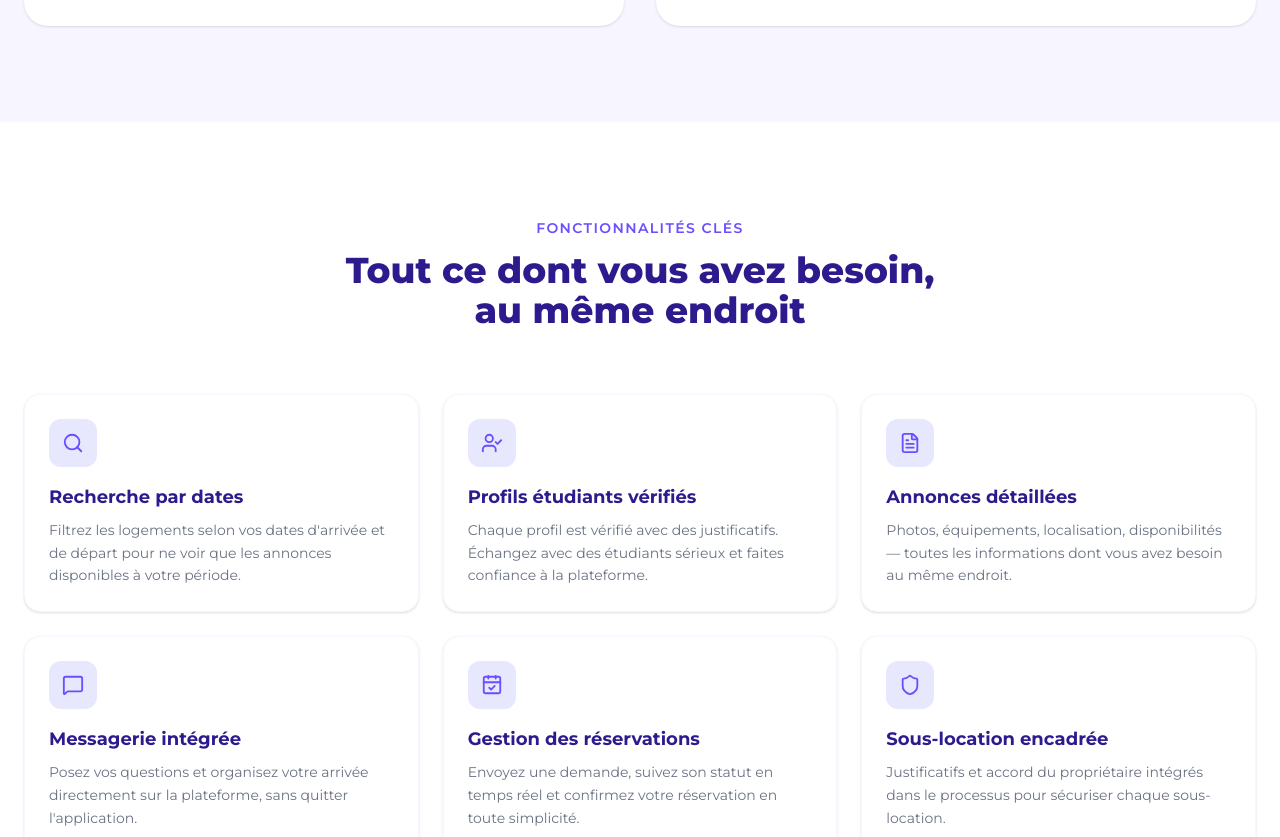
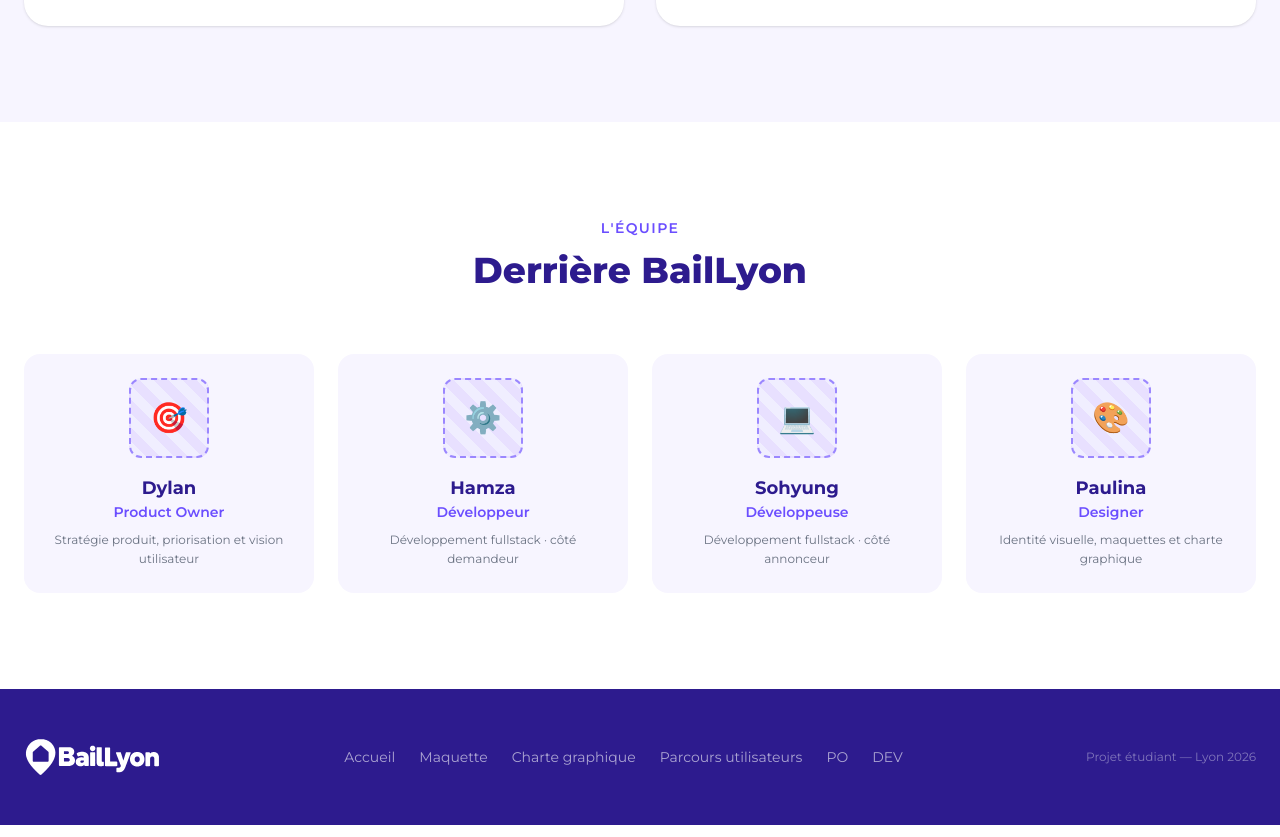
Before and after one commit to sosoYim/log-presentation, a Next.js app: page / in a window 1280 px wide. Shown: the part 1960-2797 px from the top of the page. Built offline with nearby package versions, Linux system fonts and the light colour scheme.

Commit message:
feat: remove duplicated contents from acceuil, change logo

```diff
--- a/app/page.tsx
+++ b/app/page.tsx
@@ -2,8 +2,6 @@
 import Hero from "@/components/sections/Hero";
 import About from "@/components/sections/About";
 import Personas from "@/components/sections/Personas";
-import Features from "@/components/sections/Features";
-import HowItWorks from "@/components/sections/HowItWorks";
 import Team from "@/components/sections/Team";
 import Footer from "@/components/Footer";
 
@@ -15,8 +13,6 @@
         <Hero />
         <About />
         <Personas />
-        <Features />
-        <HowItWorks />
         <Team />
       </main>
       <Footer />
--- a/components/Footer.tsx
+++ b/components/Footer.tsx
@@ -16,7 +16,7 @@
       <div className="max-w-7xl mx-auto px-6">
         <div className="flex flex-col md:flex-row items-center justify-between gap-6">
           <Link href="/">
-            <Image src="/images/logo.png" alt="BailLyon" width={120} height={40} className="h-10 w-auto brightness-0 invert" />
+            <Image src="/images/logo.svg" alt="BailLyon" width={120} height={40} className="h-10 w-auto brightness-0 invert" />
           </Link>
 
           <nav className="flex flex-wrap justify-center gap-6">
--- a/components/Navbar.tsx
+++ b/components/Navbar.tsx
@@ -23,7 +23,7 @@
       <div className="max-w-7xl mx-auto px-6 h-16 flex items-center justify-between">
         {/* Logo */}
         <Link href="/">
-          <Image src="/images/logo.png" alt="BailLyon" width={120} height={40} className="h-10 w-auto" />
+          <Image src="/images/logo.svg" alt="BailLyon" width={120} height={40} className="h-10 w-auto" />
         </Link>
 
         {/* Desktop nav */}
--- a/components/sections/Features.tsx
+++ /dev/null
@@ -1,75 +0,0 @@
-import { Search, UserCheck, MessageSquare, CalendarCheck, Shield, FileText } from "lucide-react";
-
-const features = [
-  {
-    icon: Search,
-    title: "Recherche par dates",
-    description: "Filtrez les logements selon vos dates d'arrivée et de départ pour ne voir que les annonces disponibles à votre période.",
-    color: "bg-[#E7E8FD] text-[#6B4EFF]",
-  },
-  {
-    icon: UserCheck,
-    title: "Profils étudiants vérifiés",
-    description: "Chaque profil est vérifié avec des justificatifs. Échangez avec des étudiants sérieux et faites confiance à la plateforme.",
-    color: "bg-[#E7E8FD] text-[#6B4EFF]",
-  },
-  {
-    icon: FileText,
-    title: "Annonces détaillées",
-    description: "Photos, équipements, localisation, disponibilités — toutes les informations dont vous avez besoin au même endroit.",
-    color: "bg-[#E7E8FD] text-[#6B4EFF]",
-  },
-  {
-    icon: MessageSquare,
-    title: "Messagerie intégrée",
-    description: "Posez vos questions et organisez votre arrivée directement sur la plateforme, sans quitter l'application.",
-    color: "bg-[#E7E8FD] text-[#6B4EFF]",
-  },
-  {
-    icon: CalendarCheck,
-    title: "Gestion des réservations",
-    description: "Envoyez une demande, suivez son statut en temps réel et confirmez votre réservation en toute simplicité.",
-    color: "bg-[#E7E8FD] text-[#6B4EFF]",
-  },
-  {
-    icon: Shield,
-    title: "Sous-location encadrée",
-    description: "Justificatifs et accord du propriétaire intégrés dans le processus pour sécuriser chaque sous-location.",
-    color: "bg-[#E7E8FD] text-[#6B4EFF]",
-  },
-];
-
-export default function Features() {
-  return (
-    <section className="py-24 bg-white">
-      <div className="max-w-7xl mx-auto px-6">
-        <div className="text-center mb-16">
-          <p className="text-[#6B4EFF] font-semibold tracking-widest text-sm uppercase mb-3">
-            Fonctionnalités clés
-          </p>
-          <h2 className="text-4xl font-extrabold text-[#2D1B8E]">
-            Tout ce dont vous avez besoin,<br />au même endroit
-          </h2>
-        </div>
-
-        <div className="grid sm:grid-cols-2 lg:grid-cols-3 gap-6">
-          {features.map((f, i) => {
-            const Icon = f.icon;
-            return (
-              <div
-                key={i}
-                className="bg-white rounded-2xl p-6 shadow-sm hover:shadow-md transition-shadow border border-purple-50"
-              >
-                <div className={`w-12 h-12 rounded-xl ${f.color} flex items-center justify-center mb-4`}>
-                  <Icon size={22} />
-                </div>
-                <h3 className="font-bold text-[#2D1B8E] text-lg mb-2">{f.title}</h3>
-                <p className="text-gray-500 text-sm leading-relaxed">{f.description}</p>
-              </div>
-            );
-          })}
-        </div>
-      </div>
-    </section>
-  );
-}
--- a/components/sections/HowItWorks.tsx
+++ /dev/null
@@ -1,84 +0,0 @@
-const demandeurSteps = [
-  { step: "01", title: "Définissez vos dates", desc: "Indiquez vos dates d'arrivée et de départ à Lyon." },
-  { step: "02", title: "Consultez les annonces", desc: "Parcourez les logements disponibles avec photos et équipements." },
-  { step: "03", title: "Contactez & Réservez", desc: "Envoyez une demande et organisez votre arrivée via la messagerie." },
-];
-
-const annonceurSteps = [
-  { step: "01", title: "Publiez votre logement", desc: "Ajoutez photos, disponibilités et informations en quelques minutes." },
-  { step: "02", title: "Recevez des demandes", desc: "Consultez les profils vérifiés et échangez avec les candidats sérieux." },
-  { step: "03", title: "Confirmez & Partez serein", desc: "Acceptez la demande, organisez la remise des clés et partez l'esprit tranquille." },
-];
-
-function StepList({ steps }: { steps: typeof demandeurSteps }) {
-  return (
-    <div className="flex flex-col gap-6">
-      {steps.map((s, i) => (
-        <div key={i} className="flex gap-5 items-start">
-          <div className="flex-shrink-0 w-12 h-12 rounded-full bg-[#6B4EFF] text-white font-bold flex items-center justify-center text-sm">
-            {s.step}
-          </div>
-          <div>
-            <h4 className="font-bold text-[#2D1B8E] text-base mb-1">{s.title}</h4>
-            <p className="text-gray-500 text-sm leading-relaxed">{s.desc}</p>
-          </div>
-        </div>
-      ))}
-    </div>
-  );
-}
-
-export default function HowItWorks() {
-  return (
-    <section className="py-24 bg-[#F7F5FF]">
-      <div className="max-w-7xl mx-auto px-6">
-        <div className="text-center mb-16">
-          <p className="text-[#6B4EFF] font-semibold tracking-widest text-sm uppercase mb-3">
-            Comment ça marche
-          </p>
-          <h2 className="text-4xl font-extrabold text-[#2D1B8E]">
-            Simple, rapide, humain
-          </h2>
-        </div>
-
-        <div className="grid md:grid-cols-2 gap-12">
-          {/* Demandeur */}
-          <div className="bg-[#F7F5FF] rounded-3xl p-8">
-            <div className="flex items-center gap-3 mb-8">
-              <div className="w-10 h-10 rounded-full bg-[#6B4EFF] text-white flex items-center justify-center text-lg">🔍</div>
-              <div>
-                <p className="text-xs text-[#6B4EFF] font-semibold uppercase tracking-wider">Je cherche</p>
-                <h3 className="font-bold text-[#2D1B8E] text-lg">Étudiant demandeur</h3>
-              </div>
-            </div>
-            <StepList steps={demandeurSteps} />
-          </div>
-
-          {/* Annonceur */}
-          <div className="bg-[#2D1B8E] rounded-3xl p-8">
-            <div className="flex items-center gap-3 mb-8">
-              <div className="w-10 h-10 rounded-full bg-white/20 text-white flex items-center justify-center text-lg">🏠</div>
-              <div>
-                <p className="text-xs text-[#9B87FF] font-semibold uppercase tracking-wider">Je propose</p>
-                <h3 className="font-bold text-white text-lg">Étudiant annonceur</h3>
-              </div>
-            </div>
-            <div className="flex flex-col gap-6">
-              {annonceurSteps.map((s, i) => (
-                <div key={i} className="flex gap-5 items-start">
-                  <div className="flex-shrink-0 w-12 h-12 rounded-full bg-white/15 text-white font-bold flex items-center justify-center text-sm border border-white/20">
-                    {s.step}
-                  </div>
-                  <div>
-                    <h4 className="font-bold text-white text-base mb-1">{s.title}</h4>
-                    <p className="text-white/60 text-sm leading-relaxed">{s.desc}</p>
-                  </div>
-                </div>
-              ))}
-            </div>
-          </div>
-        </div>
-      </div>
-    </section>
-  );
-}
```
Also changed, not shown: public/images/logo.png (deleted), public/images/logo.svg (added).
